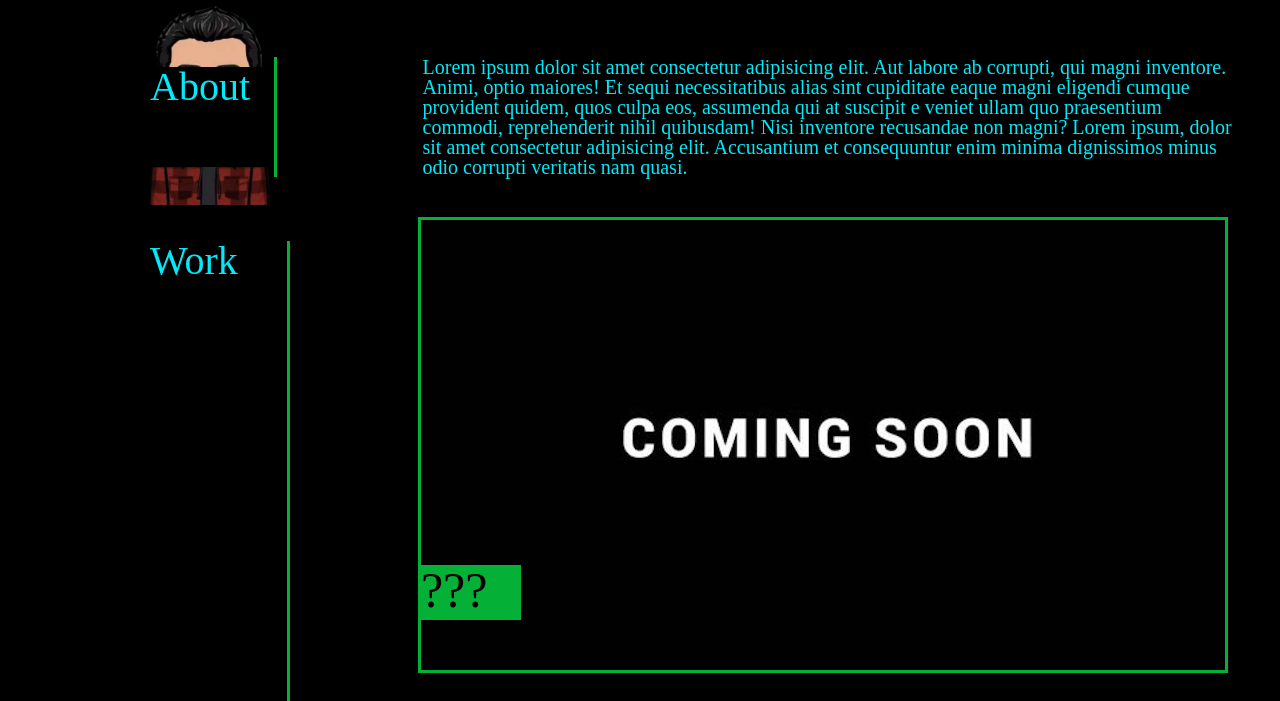
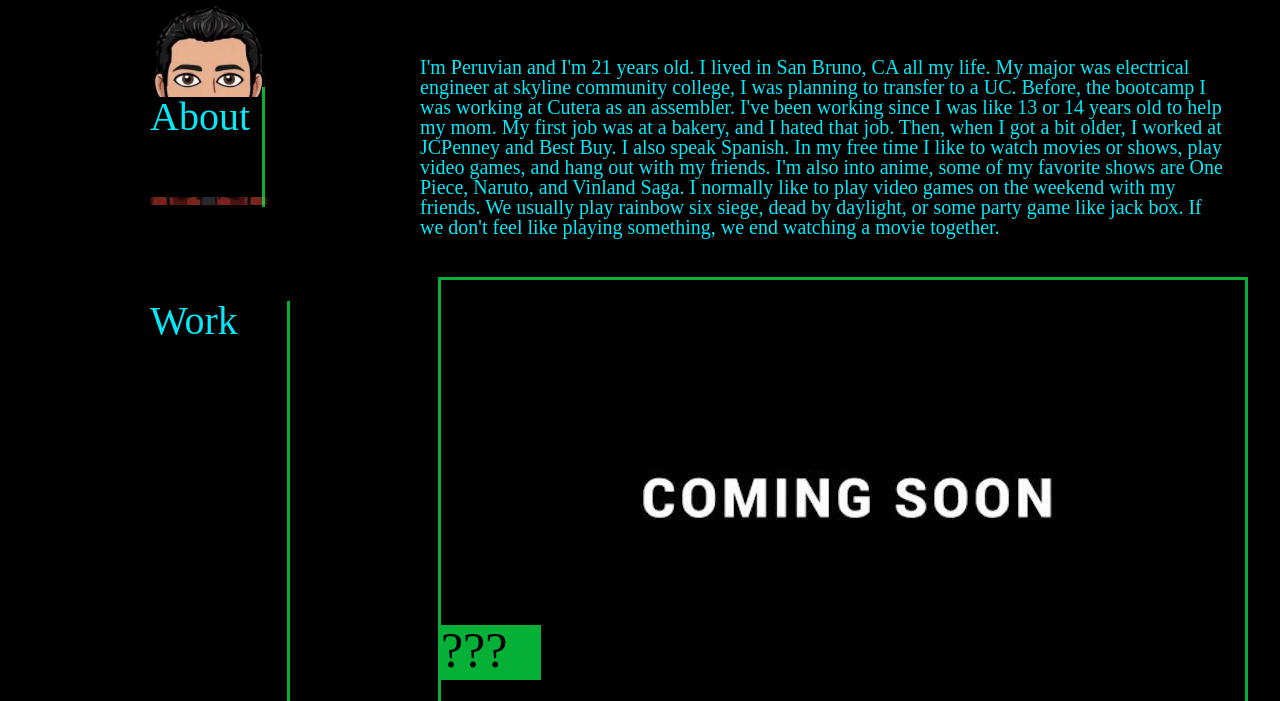
Before and after one commit to Raymond2811/Raymond-s-DevVenture, a plain HTML site: page index.html in a window 1280 px wide. Shown: the part 99-800 px from the top of the page. Drawn offline with Linux system fonts and the light colour scheme.

Commit message:
filled out about and adjusted elements positions

```diff
--- a/assets/css/style.css
+++ b/assets/css/style.css
@@ -73,7 +73,7 @@ section h2{
 
 section p{
     flex: 3;
-    margin-right: 40px;
+    padding-right: 50px;
     font-size: 20px;
     color: var(--skyblue);
 }
@@ -85,7 +85,7 @@ section h2::after{
     display: block;
     position: absolute;
     background-color: var(--green);
-    right: 146px;
+    right: 155px;
     top: 50%;
     transform: translateY(-50%);
 }
@@ -176,7 +176,7 @@ html{
     height: 150px;
 }
 .container{
-    padding-left: 180px;
+    padding-left: 200px;
 }
 
 #contact{
--- a/index.html
+++ b/index.html
@@ -29,14 +29,18 @@
         <section id="About" class="About">
             <h2>About</h2>
             <p>
-                Lorem ipsum dolor sit amet consectetur adipisicing elit.
-                Aut labore ab corrupti, qui magni inventore. Animi, optio maiores!
-                Et sequi necessitatibus alias sint cupiditate eaque magni eligendi
-                cumque provident quidem, quos culpa eos, assumenda qui at suscipit e
-                veniet ullam quo praesentium commodi, reprehenderit nihil quibusdam!
-                Nisi inventore recusandae non magni? Lorem ipsum, dolor sit amet
-                consectetur adipisicing elit. Accusantium et consequuntur enim minima
-                dignissimos minus odio corrupti veritatis nam quasi.
+                I'm Peruvian and I'm 21 years old. I lived in San Bruno,
+                CA all my life. My major was electrical engineer at skyline
+                community college, I was planning to transfer to a UC. Before,
+                the bootcamp I was working at Cutera as an assembler. I've been
+                working since I was like 13 or 14 years old to help my mom. My first job was at a bakery,
+                and I hated that job. Then, when I got a bit older, I worked at JCPenney and Best Buy.
+                I also speak Spanish. In my free time I like to watch movies or shows,
+                 play video games, and hang out with my friends. I'm also into anime, some of my favorite shows are
+                  One Piece, Naruto, and Vinland Saga. I normally like to play video games on the weekend with
+                 my friends. We usually play rainbow six siege, dead by daylight,
+                 or some party game like jack box. If we don't feel like playing something,
+                 we end watching a movie together.
             </p>
         </section>
 
```
